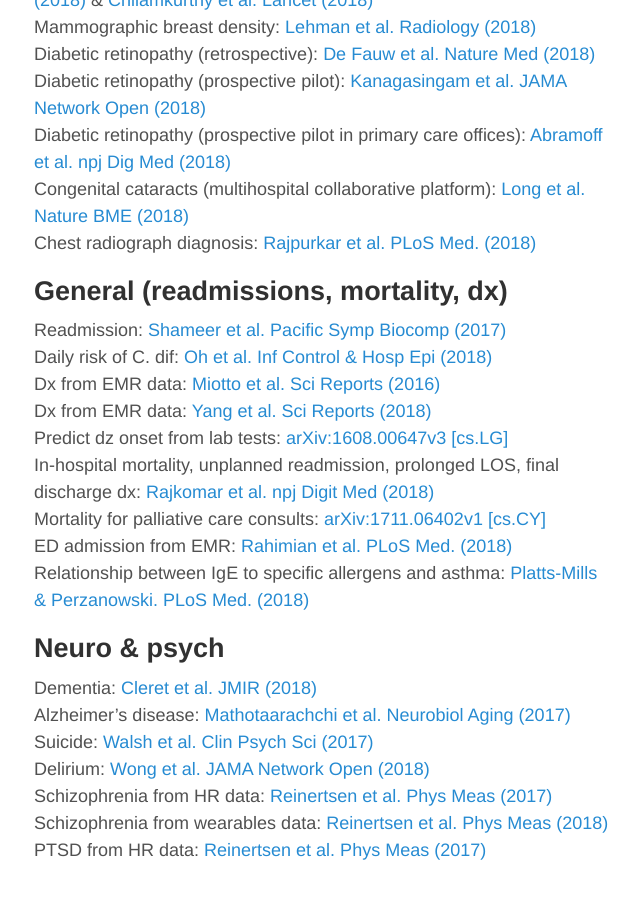
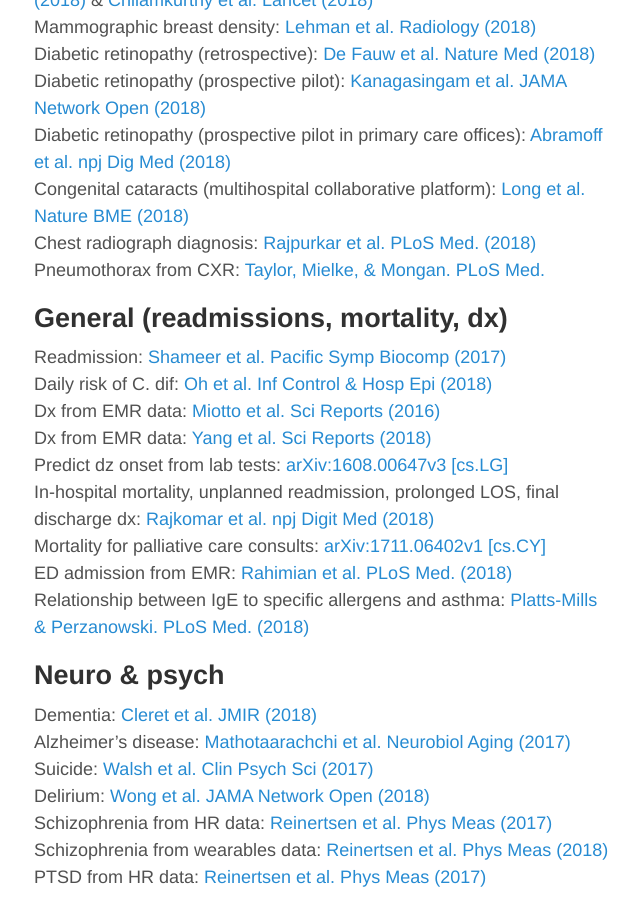
Before and after one commit to erikr/erikr.github.io, a Jekyll site: the page built from _posts/2018-08-03-AI-medicine-papers.md, in a window 1280 px wide and 900 px high, scrolled down 1172 px. Shown: the whole window, without its empty margins (318-958 px from the left). Built offline with Jekyll 4.4.1, drawn with Linux system fonts in a browser that asks for light colours; nearby versions of some CDN libraries.

Commit message:
added pneumothorax paper

```diff
--- a/_posts/2018-08-03-AI-medicine-papers.md
+++ b/_posts/2018-08-03-AI-medicine-papers.md
@@ -51,6 +51,7 @@
 Diabetic retinopathy (prospective pilot in primary care offices): [Abramoff et al. npj Dig Med (2018)](/papers/abramoff.pdf)
 Congenital cataracts (multihospital collaborative platform): [Long et al. Nature BME (2018)](/papers/long.pdf)
 Chest radiograph diagnosis: [Rajpurkar et al. PLoS Med. (2018)](https://journals.plos.org/plosmedicine/article?id=10.1371/journal.pmed.1002686)
+Pneumothorax from CXR: [Taylor, Mielke, & Mongan. PLoS Med.](https://journals.plos.org/plosmedicine/article?id=10.1371/journal.pmed.1002697)
 
 ## General (readmissions, mortality, dx)
 Readmission: [Shameer et al. Pacific Symp Biocomp (2017)](/papers/shameer.pdf)
```
